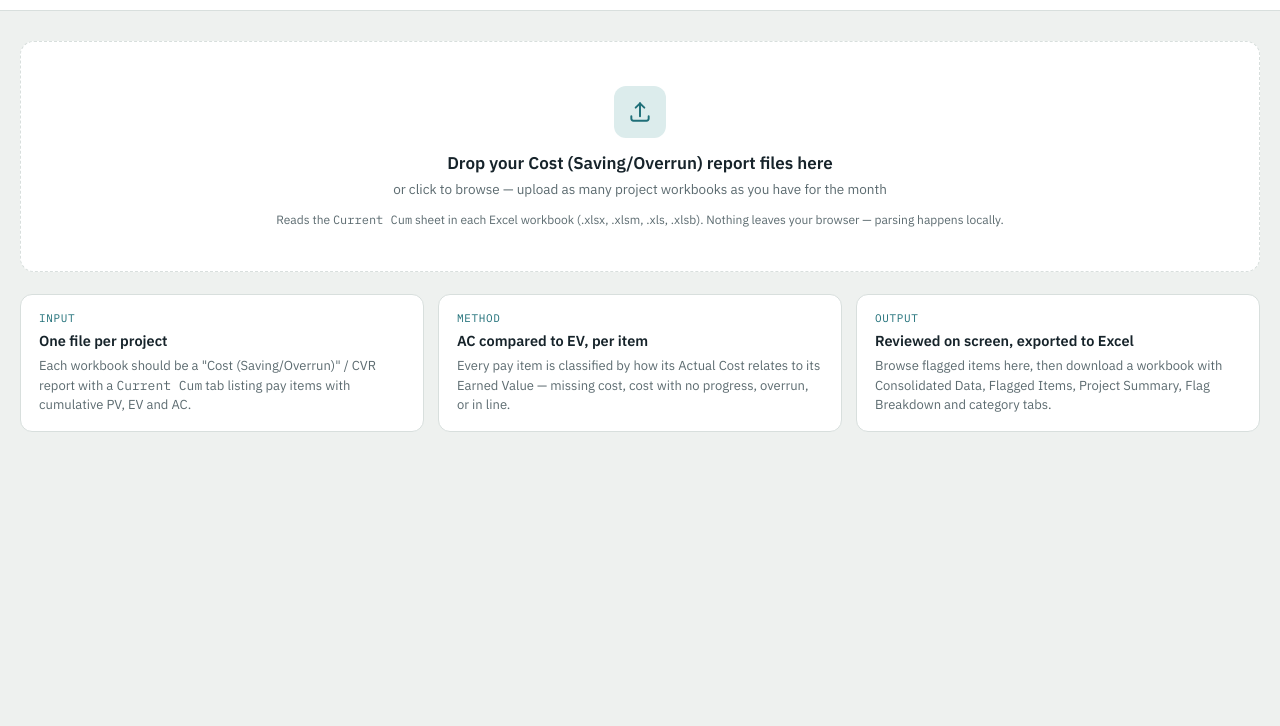
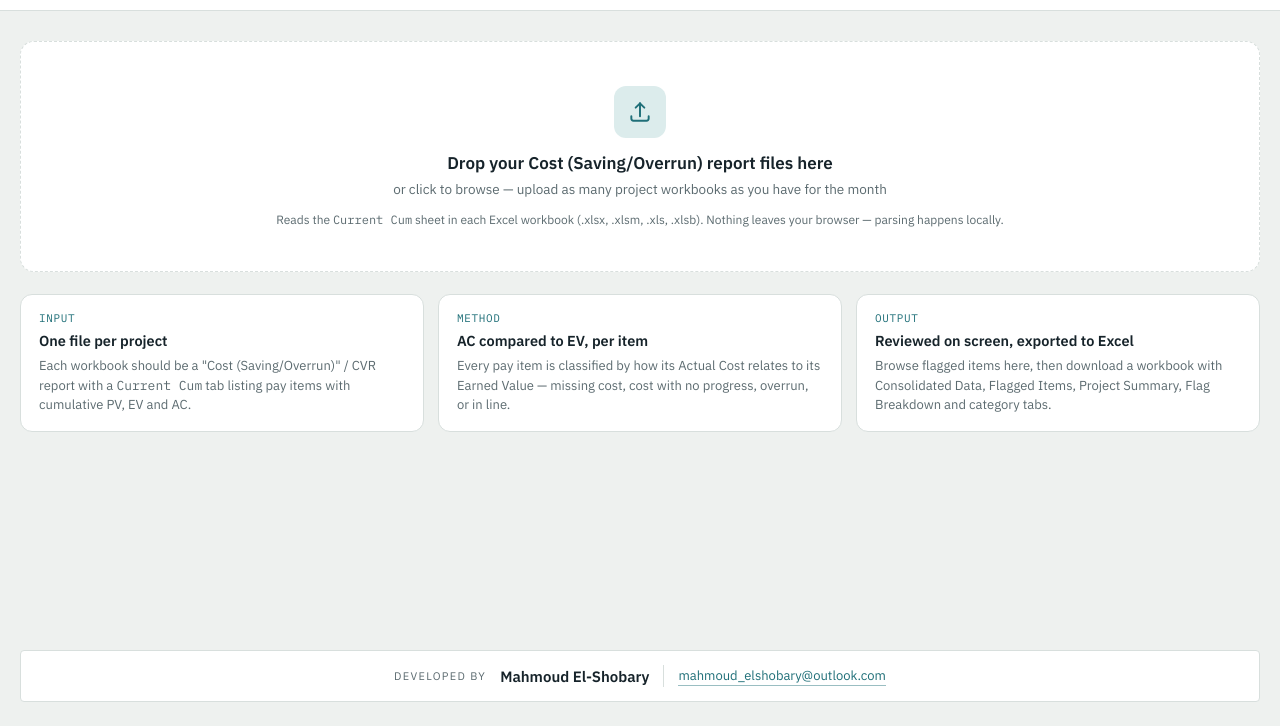
Before and after one commit to MahmoudSamyMoustafa/CVR-Consolidation, a plain HTML site: page index.html in a window 1280 px wide. Shown: the part 74-800 px from the top of the page. Drawn offline with Linux system fonts and the light colour scheme; a script that the page names is missing.

Commit message:
Add files via upload

```diff
--- a/index.html
+++ b/index.html
@@ -73,7 +73,10 @@ body{
   margin:0; background:var(--bg); color:var(--ink);
   font-family:"IBM Plex Sans", ui-sans-serif, system-ui, sans-serif;
   padding-inline:0;
-}
+  min-height:100vh; min-height:100dvh; display:flex; flex-direction:column;
+}
+body > .wrap{ flex:1 0 auto; width:100%; }
+.topbar, .site-footer{ flex:none; }
 .mono{ font-family:"IBM Plex Mono", ui-monospace, "SFMono-Regular", monospace; font-variant-numeric: tabular-nums; }
 h1,h2,h3{ font-weight:600; text-wrap:balance; margin:0; }
 button{ font-family:inherit; }
@@ -252,6 +255,20 @@ td.wrap{ white-space:normal; }
 .empty{ text-align:center; padding:40px 20px; color:var(--muted); font-size:13.5px; }
 
 .footnote{ font-size:12px; color:var(--muted); margin-top:14px; line-height:1.6; }
+
+/* ---------- Footer ---------- */
+.site-footer{ padding-block:0 24px; padding-bottom:calc(24px + env(safe-area-inset-bottom,0px)); }
+.credit-card{
+  display:flex; align-items:center; justify-content:center; flex-wrap:wrap; gap:6px 14px;
+  background:var(--surface); border:1px solid var(--border); border-radius:4px;
+  padding:14px 20px; text-align:center;
+}
+.credit-label{ font-size:11px; letter-spacing:.12em; text-transform:uppercase; color:var(--muted); }
+.credit-name{ font-size:15px; font-weight:600; color:var(--ink); }
+.credit-divider{ width:1px; height:22px; background:var(--border); }
+.credit-email{ font-size:13px; color:var(--accent); text-decoration:none; border-bottom:1px solid color-mix(in srgb, var(--accent) 45%, transparent); padding-bottom:1px; }
+.credit-email:hover{ border-bottom-color:var(--accent); }
+@media (max-width:480px){ .credit-divider{ display:none; } .credit-email{ flex-basis:100%; border-bottom:none; text-decoration:underline; } }
 
 .toast{
   position:fixed; bottom:calc(20px + env(safe-area-inset-bottom,0px)); left:50%; transform:translateX(-50%);
@@ -429,6 +446,17 @@ td.wrap{ white-space:normal; }
 
 </main>
 </div>
+
+<footer class="site-footer">
+  <div class="wrap">
+    <div class="credit-card">
+      <span class="credit-label">Developed by</span>
+      <span class="credit-name">Mahmoud El-Shobary</span>
+      <span class="credit-divider" aria-hidden="true"></span>
+      <a class="credit-email" href="mailto:mahmoud_elshobary@outlook.com">mahmoud_elshobary@outlook.com</a>
+    </div>
+  </div>
+</footer>
 
 <div class="toast" id="toast"></div>
 
```
